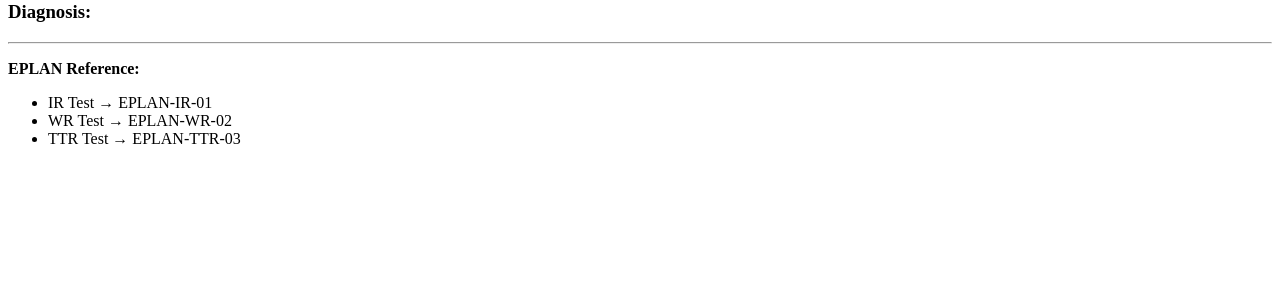
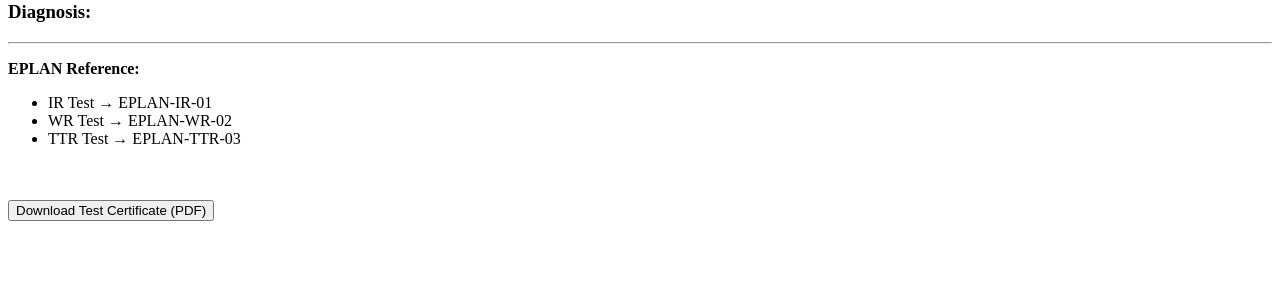
Before and after one commit to kithick-robin/transformer-logbook, a Python web app: template templates/report.html in a window 1280 px wide. Shown: the part 502-800 px from the top of the page. Run offline with Jinja, Linux system fonts and the light colour scheme; the template is opened without the code that fills it, so the values that code supplies are empty.

Commit message:
Add download button for test certificate
Added a download button for the test certificate.

```diff
--- a/templates/report.html
+++ b/templates/report.html
@@ -40,3 +40,7 @@
 
 </body>
 </html>
+<br><br>
+<a href="/download">
+    <button>Download Test Certificate (PDF)</button>
+</a>
```
